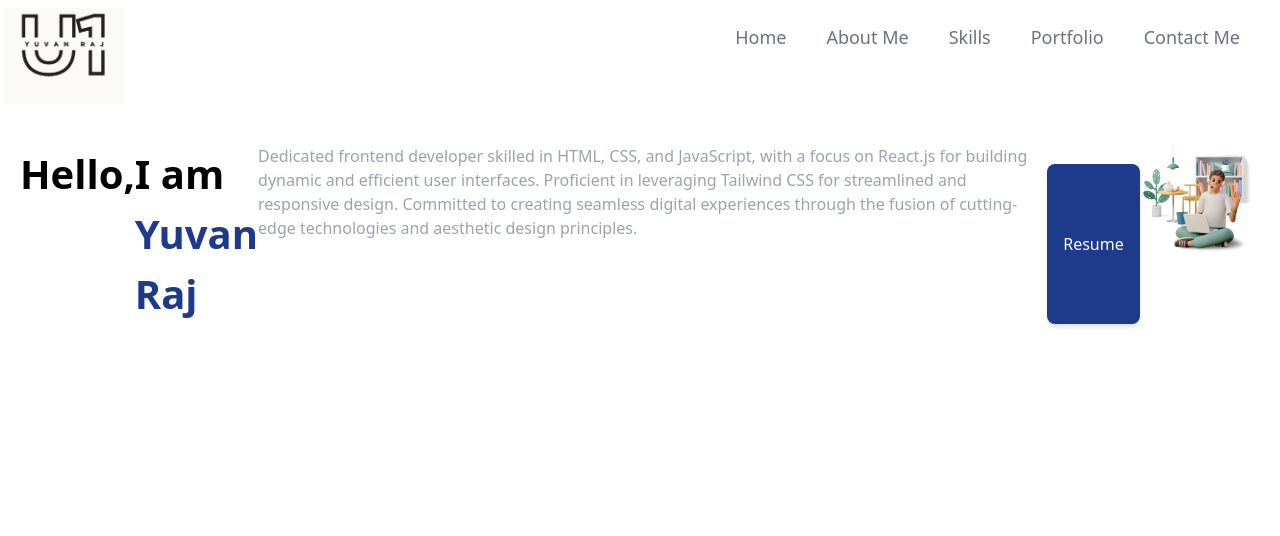
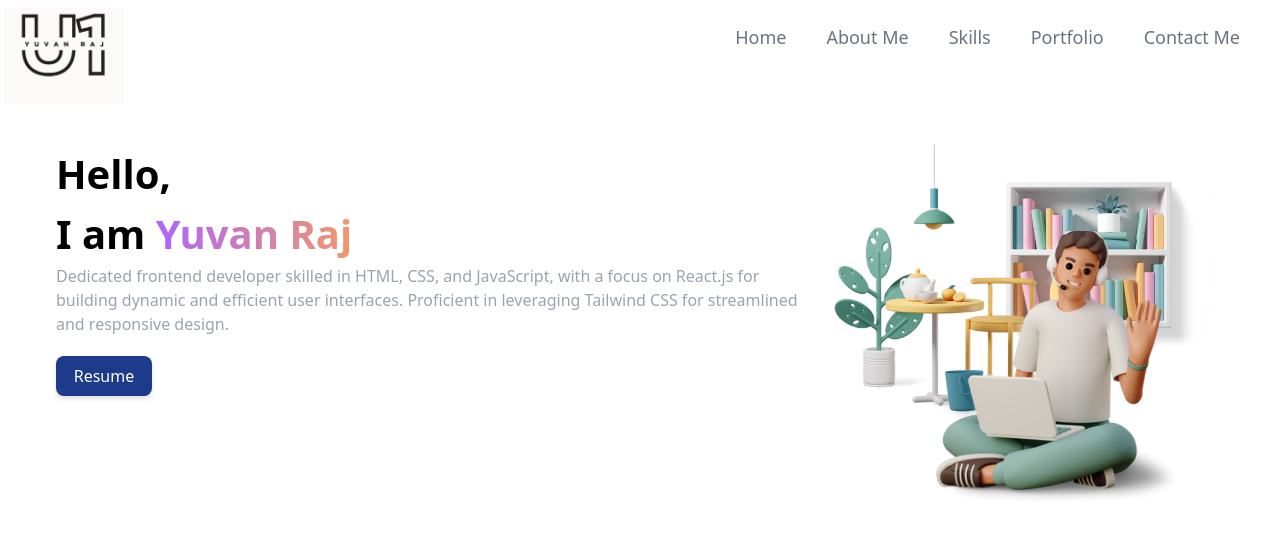
Before and after one commit to u1yuvan/portfolio_u1, a React (Create React App) app in the folder portfolio-website-u1/: page / in a window 1280 px wide. Shown: the top 536 px of the page. Built offline with nearby package versions, Linux system fonts and the light colour scheme.

Commit message:
Home has been implemented going further with project section

```diff
--- a/portfolio-website-u1/src/components/Home.js
+++ b/portfolio-website-u1/src/components/Home.js
@@ -5,15 +5,15 @@ import { homeImage } from '../assets'
 
 const Home = () => {
   return (
-    <div className='mt-5 p-5 flex '>
-        <h1 className='text-[40px] font-bold'>{AppText.hello}</h1>
+    <div className='mt-5 p-5 md:px-14 flex flex-col md:flex-row  '>
+       <div className=''>
+       <h1 className='text-[40px] font-bold'>{AppText.hello}</h1>
         <h1 className='text-[40px] font-bold'>{AppText.iam}
-        <span className=' text-blue-900  '>{AppText.yuvanraj}</span></h1>
-        <h1 className=' text-gray-400 '>{AppText.desc}</h1>
+        <span className='gradient-text '>{AppText.yuvanraj}</span></h1>
+        <h1 className=' text-gray-400'>{AppText.desc}</h1>
         <button className=' bg-blue-900 p-2 rounded-lg shadow-md mt-5 px-4 transition-all ease-in-out hover:scale-105 text-white w-24'>Resume</button>
-        <div>
-        <img src={homeImage} alt='home' className=' w-[400px] flex'/>
-        </div>
+       </div>
+        <img src={homeImage} alt='home' className='w-[300px] md:w-[400px] '/>
     </div>
   )
 }
--- a/portfolio-website-u1/src/components/Navabr.js
+++ b/portfolio-website-u1/src/components/Navabr.js
@@ -20,15 +20,15 @@ const Navabr = () => {
             ))}
           </ul>
         </div>
-        <div className=' md:hidden'>
+        <div className=' md:hidden '>
           {toggle ? <svg xmlns="http://www.w3.org/2000/svg"
         onClick={() => setToggle(false)}
-            fill="none" viewBox="0 0 24 24" stroke-width="1.5" stroke="currentColor" class="w-8 h-8 ml-[135px] mt-5 cursor-pointer">
+            fill="none" viewBox="0 0 24 24" stroke-width="1.5" stroke="currentColor" class="w-8 h-8 ml-[140px] mt-5  cursor-pointer">
             <path stroke-linecap="round" stroke-linejoin="round" d="M6 18 18 6M6 6l12 12" />
           </svg>
             : <svg xmlns="http://www.w3.org/2000/svg"
         onClick={() => setToggle(true)}
-              fill="none" viewBox="0 0 24 24" stroke-width="1.5" stroke="currentColor" class="w-8 h-8 m-5 cursor-pointer">
+              fill="none" viewBox="0 0 24 24" stroke-width="1.5" stroke="currentColor" class="w-8 h-8 m-5 cursor-pointer mr-8">
               <path stroke-linecap="round" stroke-linejoin="round" d="M3.75 6.75h16.5M3.75 12h16.5m-16.5 5.25h16.5"  />
             </svg>
           }
--- a/portfolio-website-u1/src/constants/index.js
+++ b/portfolio-website-u1/src/constants/index.js
@@ -7,7 +7,7 @@ export const AppText={
     hello:'Hello,',
     iam:'I am ',
     yuvanraj:'Yuvan Raj',
-    desc:"Dedicated frontend developer skilled in HTML, CSS, and JavaScript, with a focus on React.js for building dynamic and efficient user interfaces. Proficient in leveraging Tailwind CSS for streamlined and responsive design. Committed to creating seamless digital experiences through the fusion of cutting-edge technologies and aesthetic design principles.",
+    desc:"Dedicated frontend developer skilled in HTML, CSS, and JavaScript, with a focus on React.js for building dynamic and efficient user interfaces. Proficient in leveraging Tailwind CSS for streamlined and responsive design.",
     skills:'Skills & ',
     experties:'Experties',
     frontedDev:'Frontend Dev',
--- a/portfolio-website-u1/src/index.css
+++ b/portfolio-website-u1/src/index.css
@@ -21,8 +21,59 @@ code {
   background: radial-gradient(circle, rgba(238,174,202,1) 0%, rgba(148,187,233,1) 100%);
 }
 
-.bg_gradient_blue {
+.text-gradient_blue {
   background-image: linear-gradient( 111.4deg,  rgba(7,7,9,1) 6.5%, rgba(27,24,113,1) 93.2% );
+
+  -webkit-background-clip: text;
+  -webkit-text-fill-color: transparent;
+  background-clip: text;
+}
+
+.text-gradient {
+  background: radial-gradient(
+    64.18% 64.18% at 71.16% 35.69%,
+    #def9fa 0.89%,
+    #bef3f5 17.23%,
+    #9dedf0 42.04%,
+    #7de7eb 55.12%,
+    #5ce1e6 71.54%,
+    #33bbcf 100%
+  );
+  -webkit-background-clip: text;
+  -webkit-text-fill-color: transparent;
+  background-clip: text;
+}
+
+.text-gradient2 {
+  background: #FFA17F;  /* fallback for old browsers */
+background: -webkit-linear-gradient(to right, #00223E, #FFA17F);  /* Chrome 10-25, Safari 5.1-6 */
+background: linear-gradient(to right, #00223E, #FFA17F); /* W3C, IE 10+/ Edge, Firefox 16+, Chrome 26+, Opera 12+, Safari 7+ */
+-webkit-background-clip: text;
+-webkit-text-fill-color: transparent;
+background-clip: text;
+}
+
+.bg-gradient-violet {
+  background: #F0C27B;  /* fallback for old browsers */
+background: -webkit-linear-gradient(to right, #4B1248, #F0C27B);  /* Chrome 10-25, Safari 5.1-6 */
+background: linear-gradient(to right, #4B1248, #F0C27B); /* W3C, IE 10+/ Edge, Firefox 16+, Chrome 26+, Opera 12+, Safari 7+ */
+
+}
+.text-gradient-violet {
+  background: #F0C27B;  /* fallback for old browsers */
+background: -webkit-linear-gradient(to right, #4B1248, #F0C27B);  /* Chrome 10-25, Safari 5.1-6 */
+background: linear-gradient(to right, #4B1248, #F0C27B); /* W3C, IE 10+/ Edge, Firefox 16+, Chrome 26+, Opera 12+, Safari 7+ */
+-webkit-background-clip: text;
+-webkit-text-fill-color: transparent;
+background-clip: text;
+
+}
+
+.gradient-text {
+  background: linear-gradient(89.97deg, #AE67FA 1.84%, #F49867 102.67%);
+  -webkit-background-clip: text;
+-webkit-text-fill-color: transparent;
+background-clip: text;
 }
 
 .bg_gradient_black {
```
